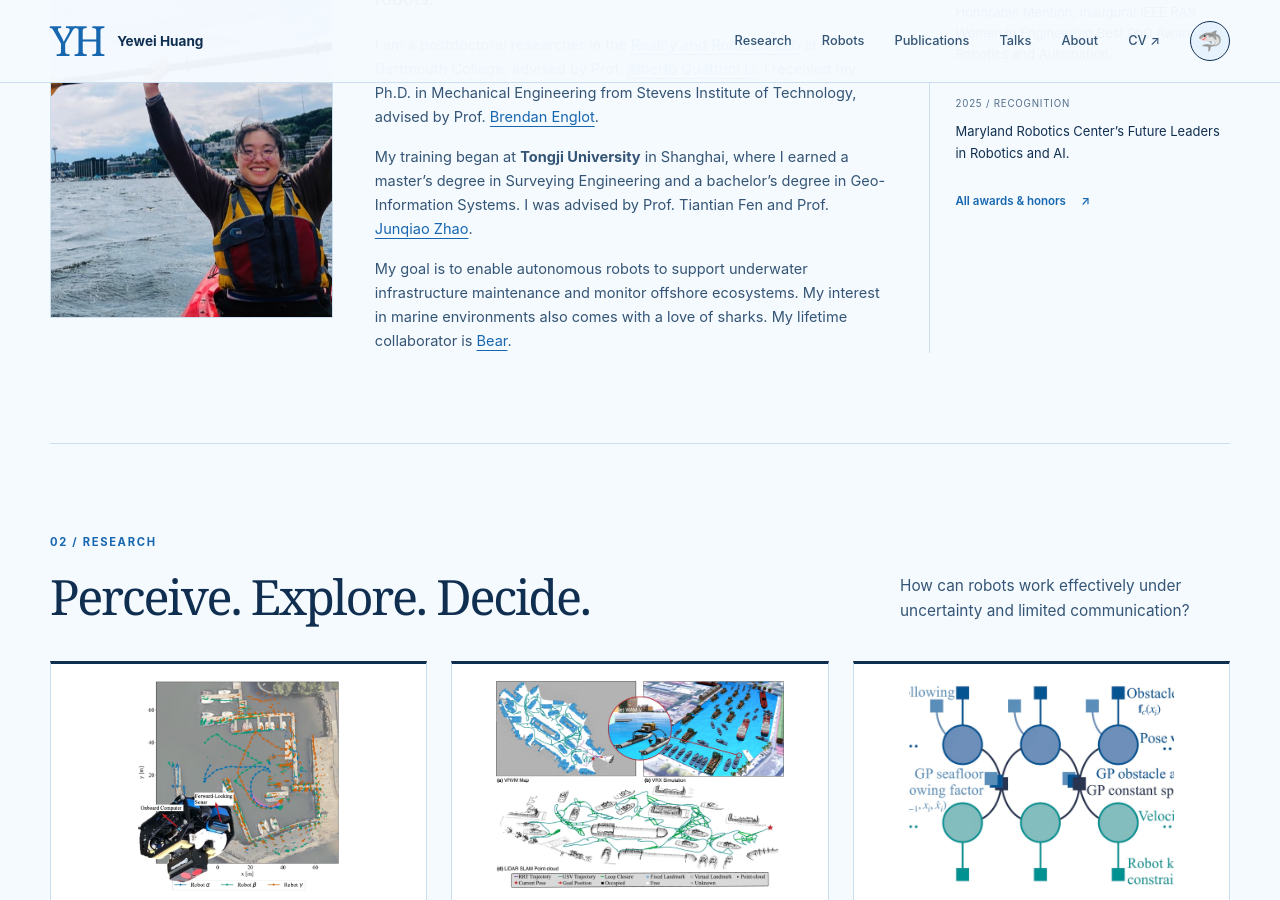
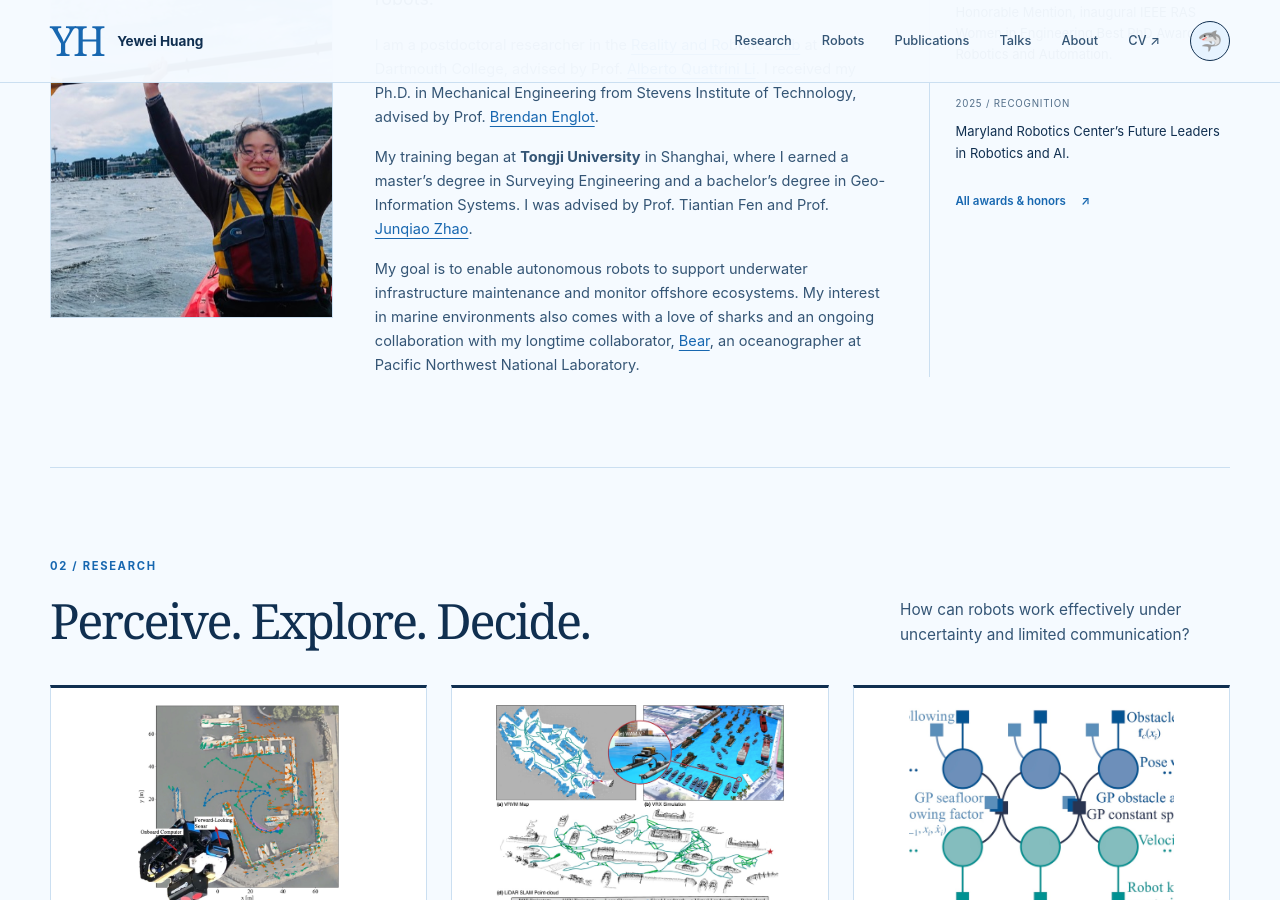
Before and after one commit to yeweihuang/yeweihuang.github.io, a Jekyll site: the page built from index.md, in a window 1280 px wide and 900 px high, scrolled down 947 px. Built offline with Jekyll 4.4.1, drawn with Linux system fonts in a browser that asks for light colours.

Commit message:
Use revised personal research and collaboration paragraph

```diff
--- a/index.md
+++ b/index.md
@@ -31,7 +31,7 @@ image: /assets/images/web/pinkboat-hero.jpg
     <p class="lead">My research connects autonomous perception, mapping, and decision-making with the challenges of deploying real robots.</p>
     <p>I am a postdoctoral researcher in the <a href="https://rlab.cs.dartmouth.edu/home/">Reality and Robotics Lab</a> at Dartmouth College, advised by Prof. <a href="https://rlab.cs.dartmouth.edu/albertoq/">Alberto Quattrini Li</a>. I received my Ph.D. in Mechanical Engineering from Stevens Institute of Technology, advised by Prof. <a href="https://robustfieldautonomylab.github.io/">Brendan Englot</a>.</p>
     <p>My training began at <strong>Tongji University</strong> in Shanghai, where I earned a master’s degree in Surveying Engineering and a bachelor’s degree in Geo-Information Systems. I was advised by Prof. Tiantian Fen and Prof. <a href="http://cs1.tongji.edu.cn/~junqiao/">Junqiao Zhao</a>.</p>
-    <p>My goal is to enable autonomous robots to support underwater infrastructure maintenance and monitor offshore ecosystems. My interest in marine environments also comes with a love of sharks. My lifetime collaborator is <a href="https://www.pnnl.gov/people/yicheng-huang">Bear</a>.</p>
+    <p>My goal is to enable autonomous robots to support underwater infrastructure maintenance and monitor offshore ecosystems. My interest in marine environments also comes with a love of sharks and an ongoing collaboration with my longtime collaborator, <a href="https://www.pnnl.gov/people/yicheng-huang">Bear</a>, an oceanographer at Pacific Northwest National Laboratory.</p>
   </div>
   <aside class="highlights" aria-labelledby="highlights-title">
     <p class="eyebrow" id="highlights-title">Recent highlights</p>
```
